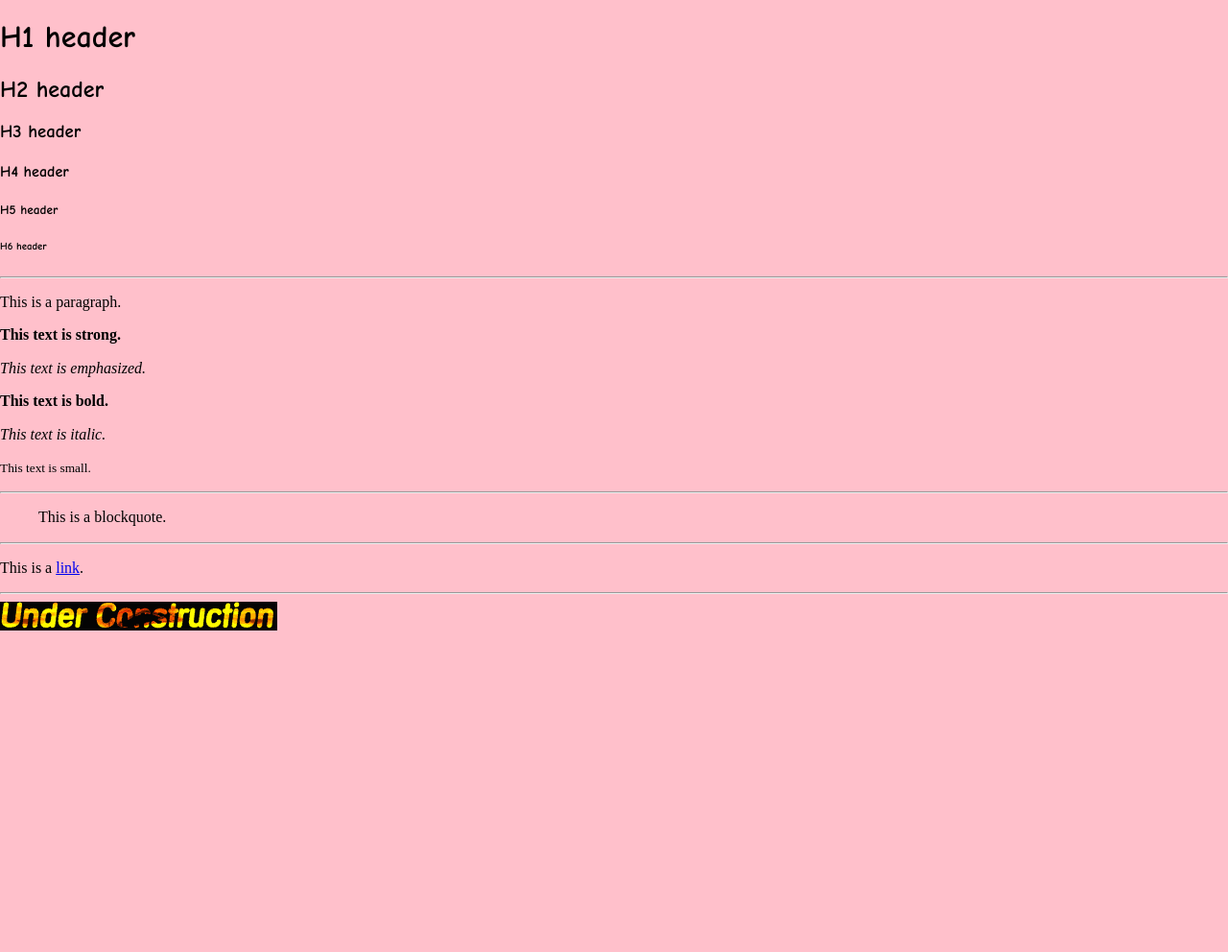
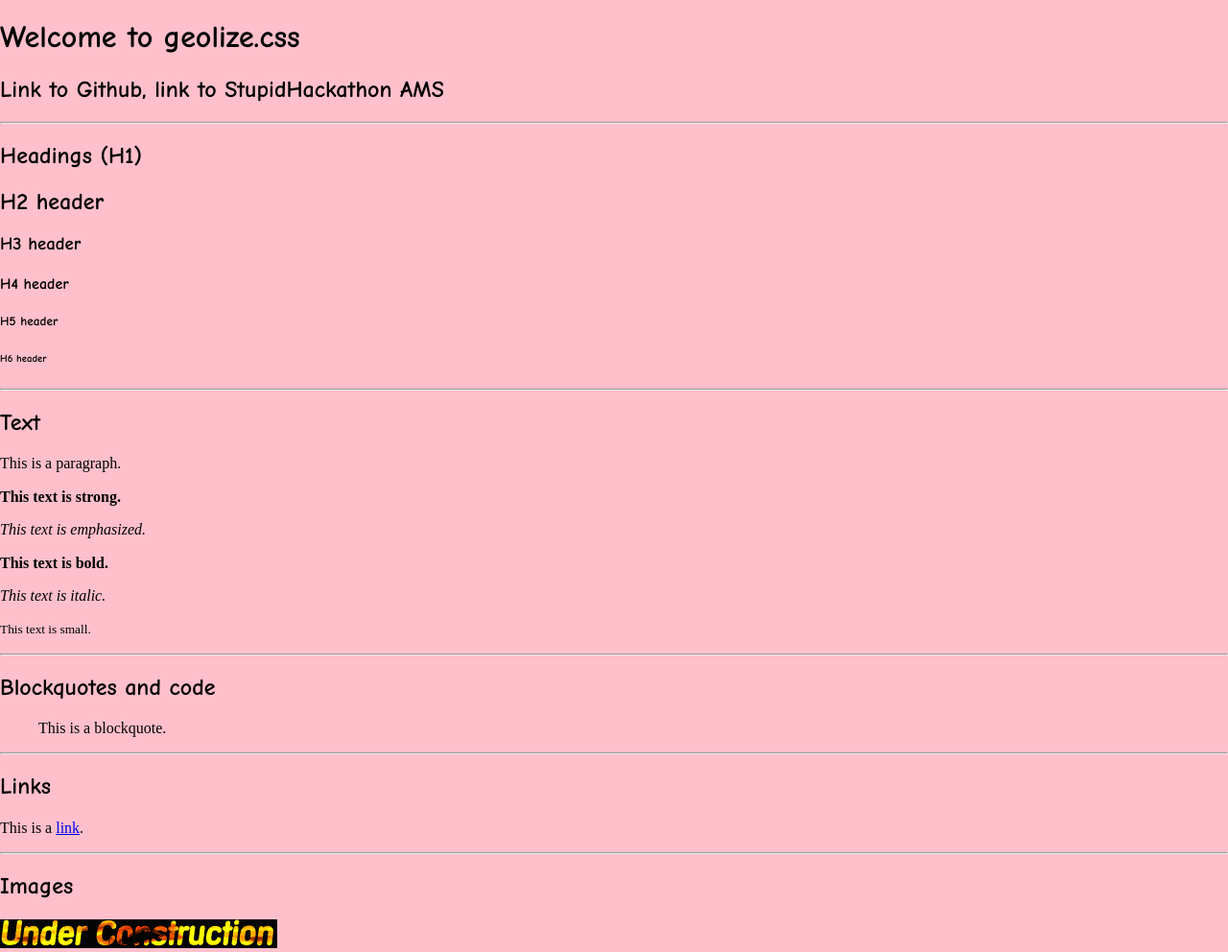
Before and after one commit to StupidHackathonAMS/geolize.css, a plain HTML site: page test.html in a window 1280 px wide. Shown: the whole page at 96% size. Before the commit the page ends 800 px from the top, so only its background shows below. Drawn offline with Linux system fonts and the light colour scheme.

Commit message:
Fucking merge conflicts

```diff
--- a/test.html
+++ b/test.html
@@ -7,25 +7,45 @@
 </head>
 
 <body>
-<h1> H1 header </h1>
+<header> <h1> Welcome to geolize.css </h1> </header>
+<nav> <h2> Link to Github, link to StupidHackathon AMS </h2> </nav>
+<hr>
+<main>
+<section>
+<h1> Headings (H1) </h1>
 <h2> H2 header </h2>
 <h3> H3 header </h3>
 <h4> H4 header </h4>
 <h5> H5 header </h5>
 <h6> H6 header </h6>
+</section>
 <hr>
+<section>
+<h1> Text </h1>
 <p> This is a paragraph.</p>
 <p> <strong> This text is strong.</strong> </p>
 <p> <em> This text is emphasized. </em> </p>
 <p> <b> This text is bold.</b> </p>
 <p> <i> This text is italic.</i> </p>
 <p> <small> This text is small.</small> </p>
+</section>
 <hr>
+<section>
+<h1> Blockquotes and code</h1>
 <blockquote> This is a blockquote. </blockquote>
+</section>
 <hr>
+<section>
+<h1> Links </h1>
 <p> This is a <a href="#">link</a>. </p>
+</section>
 <hr>
+<section>
+<h1> Images </h1>
 <img src="img/underconstruction.gif" alt="under construction animated image">
+</section>
+</main>
+
 </body>
 
 </html>
```
